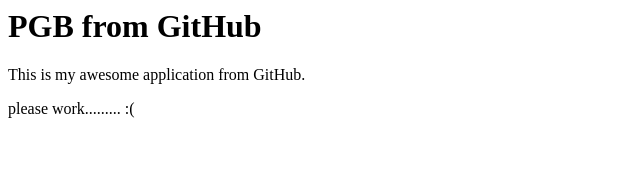
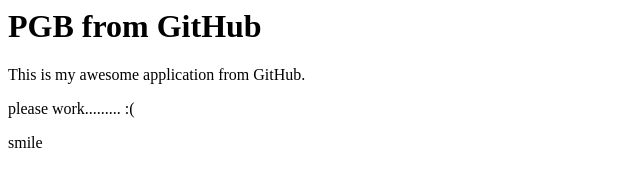
Before and after one commit to coldfumonkeh/pgb_cfo_github, a plain HTML site: page index.html in a window 1280 px wide. Shown: the full height of the page, 0-640 px from the left. Drawn offline with Linux system fonts and the light colour scheme.

Commit message:
Initial update

```diff
--- a/index.html
+++ b/index.html
@@ -3,3 +3,5 @@
 <p>This is my awesome application from GitHub.</p>
 
 <p>please work......... :(</p>
+
+<p>smile</p>
```
